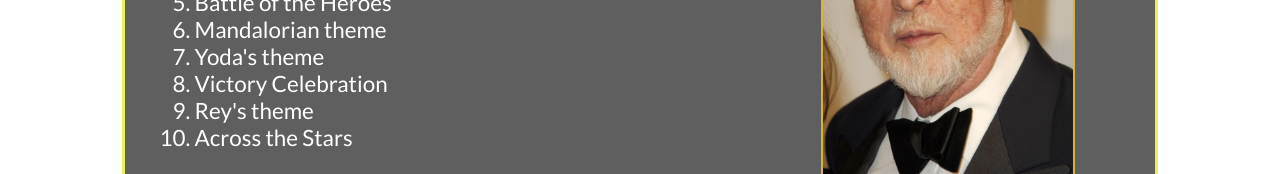
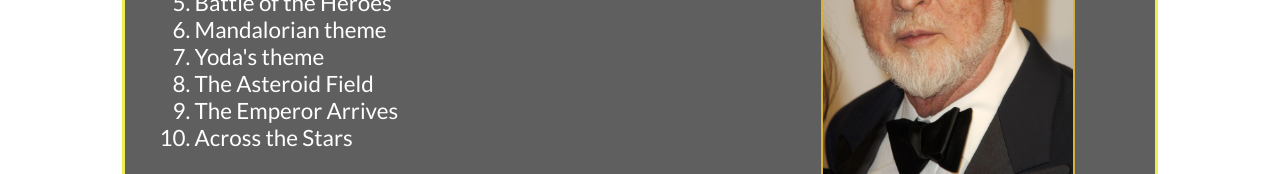
Before and after one commit to OttoSchmidt/StarWars, a plain HTML site: page musicas.html in a window 1280 px wide. Shown: the part 749-923 px from the top of the page. Drawn offline with Linux system fonts and the light colour scheme.

Commit message:
Update musicas.html

```diff
--- a/musicas.html
+++ b/musicas.html
@@ -30,8 +30,8 @@
                     <li>Battle of the Heroes</li>
                     <li>Mandalorian theme</li>
                     <li>Yoda's theme</li>
-                    <li>Victory Celebration</li>
-                    <li>Rey's theme</li>
+                    <li>The Asteroid Field</li>
+                    <li>The Emperor Arrives</li>
                     <li>Across the Stars</li>
                 </ol>
             </div>
```
